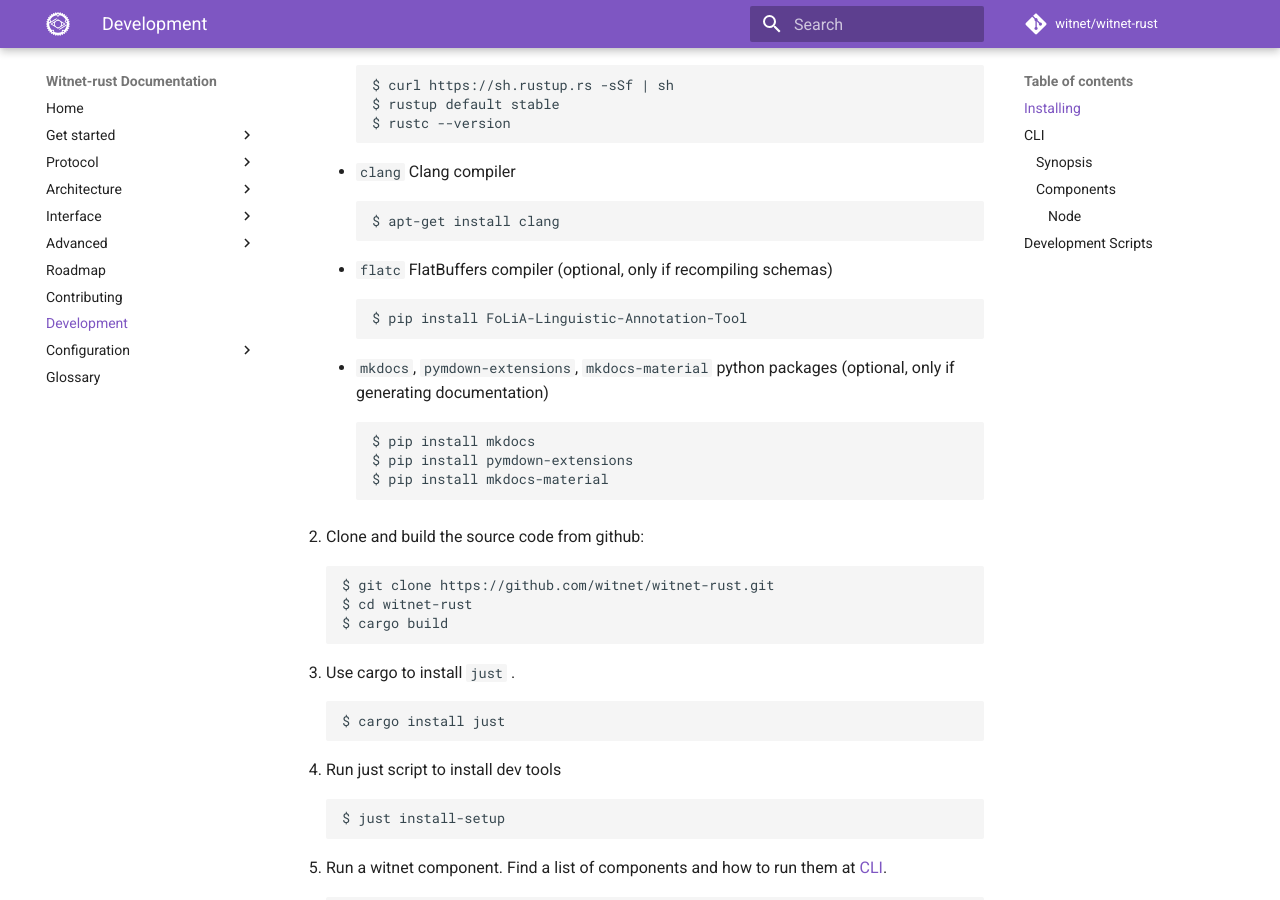
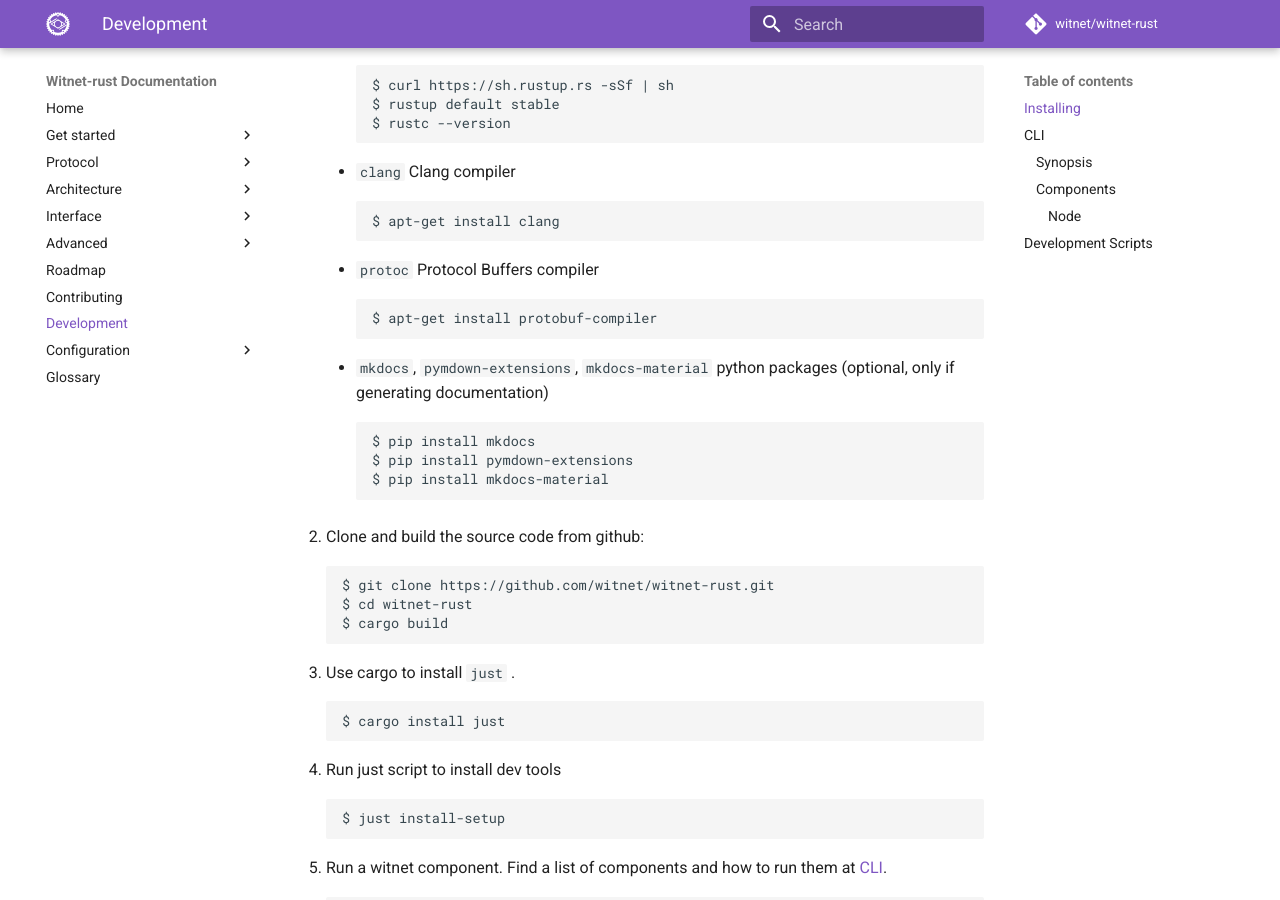
Before and after one commit to witnet/witnet-rust, an MkDocs documentation site: the page built from docs/development.md, in a window 1280 px wide and 900 px high, scrolled down 314 px. Built offline with MkDocs 1.6.1 and Material for MkDocs 9.7.7, drawn with Linux system fonts in a browser that asks for light colours; comment, search, counter and statistics services are not loaded.

Commit message:
docs(development): add protobuf-compiler dependency

````diff
--- a/docs/development.md
+++ b/docs/development.md
@@ -14,9 +14,9 @@
     ```
     $ apt-get install clang
     ```
-    - `flatc` FlatBuffers compiler (optional, only if recompiling schemas)
+    - `protoc` Protocol Buffers compiler
     ```
-    $ pip install FoLiA-Linguistic-Annotation-Tool
+    $ apt-get install protobuf-compiler
     ```
     - `mkdocs`, `pymdown-extensions`, `mkdocs-material` python packages (optional, only if generating documentation)
     ```
````
